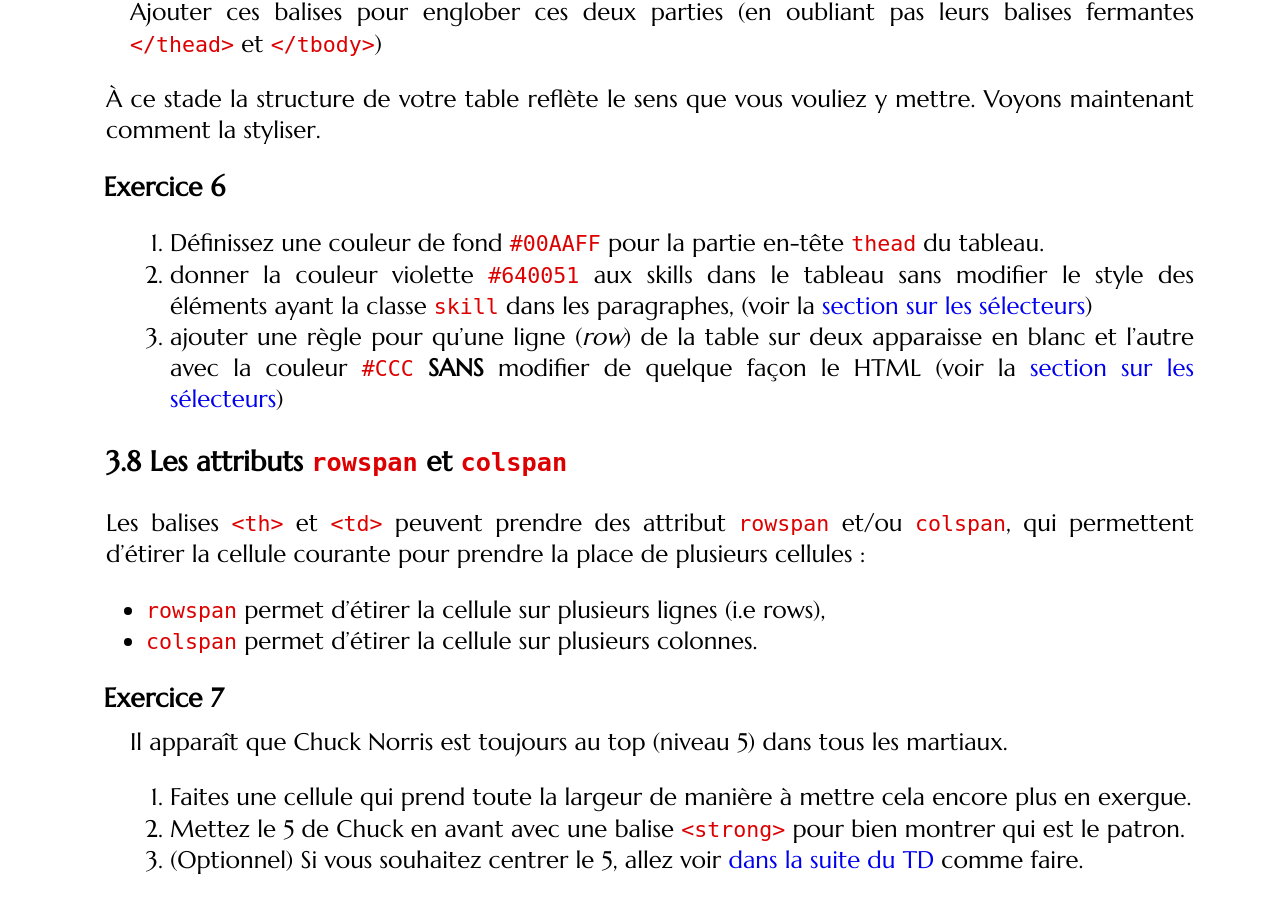
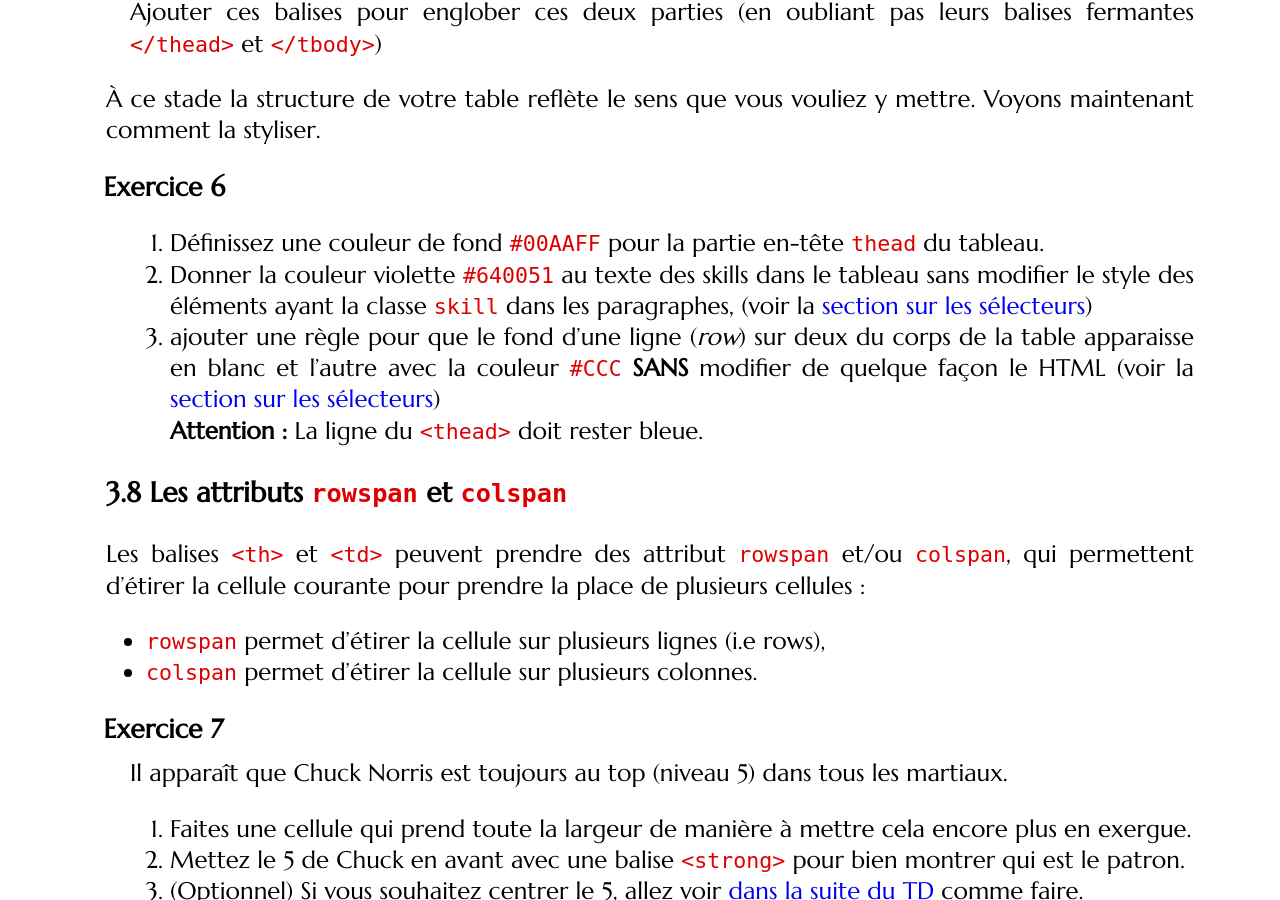
Before and after one commit to romainlebreton/R1.02-DeveloppementInterfacesWeb, a Jekyll site: the page built from tutorials/tutorial2.md, in a window 1280 px wide and 900 px high, scrolled down 9114 px. Built offline with Jekyll 4.4.1, drawn with Linux system fonts in a browser that asks for light colours; some web fonts are replaced; comment, search, counter and statistics services are not loaded.

Commit message:
specify text or background color

```diff
--- a/tutorials/tutorial2.md
+++ b/tutorials/tutorial2.md
@@ -373,14 +373,15 @@ Voyons maintenant comment la styliser.
  1. Ajouter une règle pour que les textes dans les colonnes ne soient pas sur plusieurs lignes (notamment 'Chun Kuk Do') en utilisant la bonne valeur pour la propriété `white-space`,
  -->
  1. Définissez une couleur de fond `#00AAFF` pour la partie en-tête `thead` du tableau.
- 1. donner la couleur violette `#640051` aux skills dans le tableau sans
+ 1. Donner la couleur violette `#640051` au texte des skills dans le tableau sans
  modifier le style des éléments ayant la classe `skill` dans les paragraphes,
  (voir la
  [section sur les sélecteurs]({{site.baseurl}}/tutorials/tutorial2.html#rgles-de-compositions-des-css))
- 1. ajouter une règle pour qu'une ligne (*row*) de la table sur deux apparaisse
- en blanc et l'autre avec la couleur `#CCC` <strong>SANS</strong> modifier de quelque façon le
- HTML (voir la
+ 1. ajouter une règle pour que le fond d'une ligne (*row*) sur deux du corps de
+ la table apparaisse en blanc et l'autre avec la couleur `#CCC`
+ <strong>SANS</strong> modifier de quelque façon le HTML (voir la
  [section sur les sélecteurs]({{site.baseurl}}/tutorials/tutorial2.html#rgles-de-compositions-des-css))
+ **Attention :** La ligne du `<thead>` doit rester bleue.
 
 </div>
 
```
